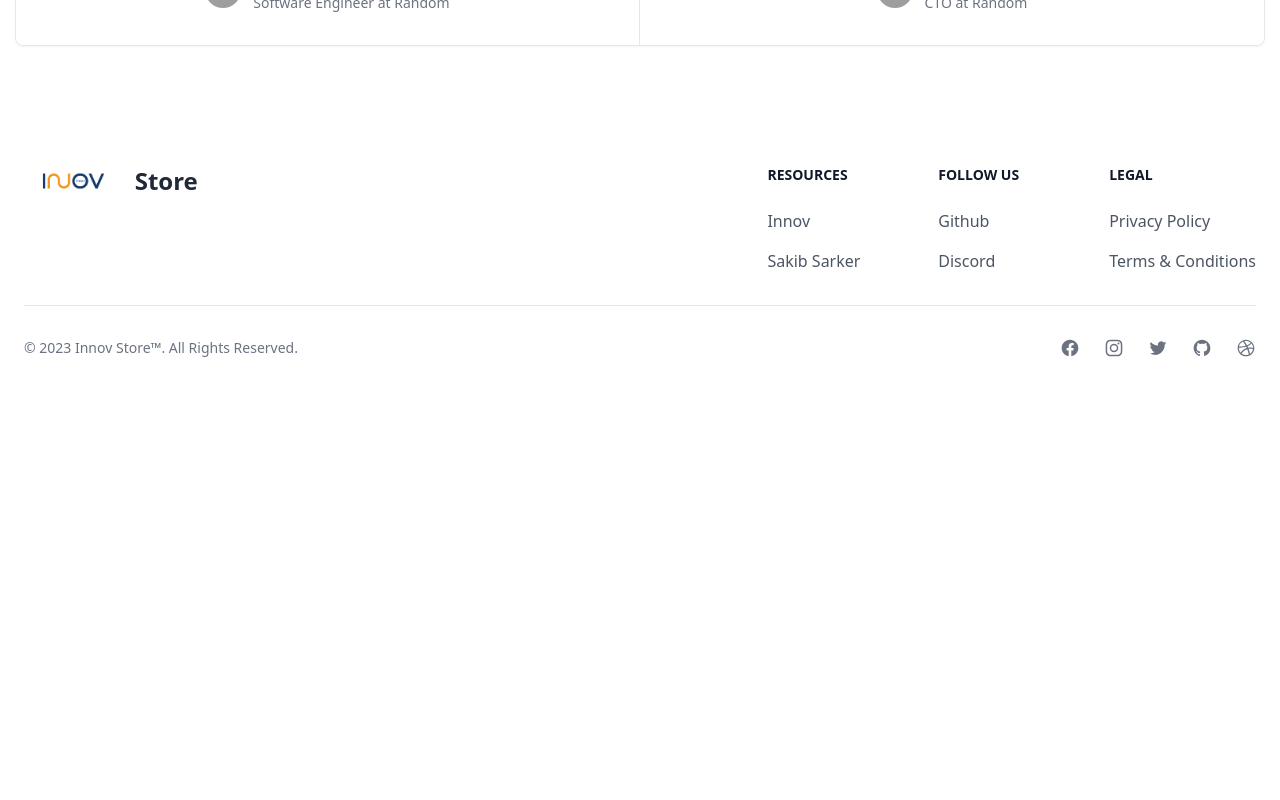
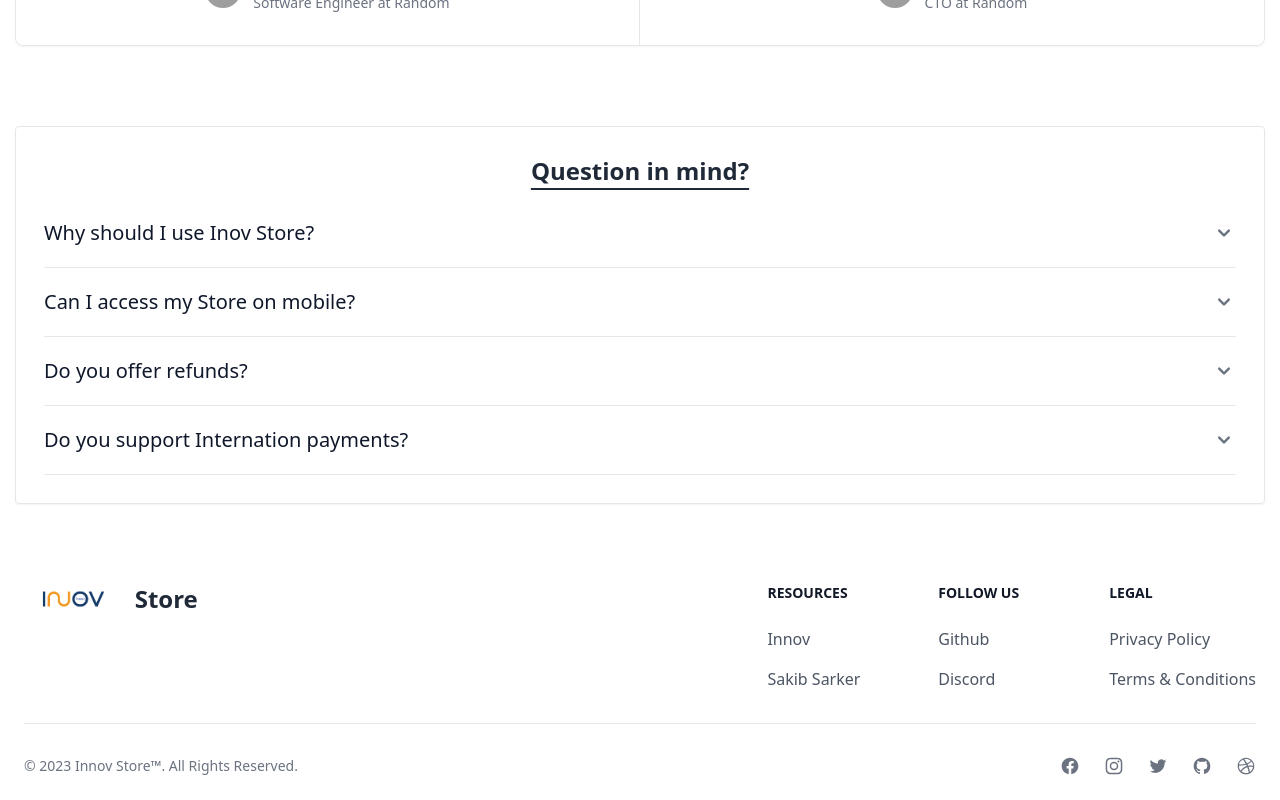
Before and after one commit to sakibsarker/Inov-Store_Ecommerce, a React (Create React App) app: page / in a window 1280 px wide. Shown: the part 2000-2800 px from the top of the page. Before the commit the page ends 2382 px from the top, so only its background shows below. Built offline with nearby package versions, Linux system fonts and the light colour scheme; grey boxes are pictures that could not be loaded.

Commit message:
faq page

```diff
--- a/src/pages/Home/HomePage.js
+++ b/src/pages/Home/HomePage.js
@@ -1,12 +1,14 @@
 import HeroSec from './components/HeroSec'
 import FeaturedProduct from './components/FeaturedProduct'
 import Testimonial from './components/Testimonial'
+import Faq from './components/Faq'
 export const HomePage = () => {
   return (
     <main>
         <HeroSec/>
         <FeaturedProduct/>
         <Testimonial/>
+        <Faq/>
     </main>
   )
 }
--- /dev/null
+++ b/src/pages/Home/components/Accordion.js
@@ -0,0 +1,27 @@
+import { useState } from "react"
+
+
+const Accordion = ({faq}) => {
+  const{question,answer}=faq;
+  const[show,setShow]=useState(false)
+  return (
+    <div>
+            <h2 id="accordion-flush-heading-1">
+                <button onClick={() => setShow(!show)} type="button" className="text-lg flex items-center justify-between w-full py-5 font-medium text-left text-gray-500 border-b border-gray-200 dark:border-gray-700 dark:text-gray-400" data-accordion-target="#accordion-flush-body-1" aria-expanded="true" aria-controls="accordion-flush-body-1">
+                    <span className="text-xl text-slate-900 dark:text-white">{question}</span>
+                    { !show && <svg data-accordion-icon className="w-6 h-6 shrink-0" fill="currentColor" viewBox="0 0 20 20" xmlns="http://www.w3.org/2000/svg"><path fillRule="evenodd" d="M5.293 7.293a1 1 0 011.414 0L10 10.586l3.293-3.293a1 1 0 111.414 1.414l-4 4a1 1 0 01-1.414 0l-4-4a1 1 0 010-1.414z" clipRule="evenodd"></path></svg> }
+                    { show && <svg data-accordion-icon className="rotate-180 w-6 h-6 shrink-0" fill="currentColor" viewBox="0 0 20 20" xmlns="http://www.w3.org/2000/svg"><path fillRule="evenodd" d="M5.293 7.293a1 1 0 011.414 0L10 10.586l3.293-3.293a1 1 0 111.414 1.414l-4 4a1 1 0 01-1.414 0l-4-4a1 1 0 010-1.414z" clipRule="evenodd"></path></svg> }
+                </button>
+            </h2>
+            { show && (
+                <div id="accordion-flush-body-1" className="" aria-labelledby="accordion-flush-heading-1">
+                    <div className="py-5 border-b border-gray-200 dark:border-gray-700">
+                        <p className="text-lg mb-2 text-gray-500 dark:text-gray-400">{answer}</p>
+                    </div>
+                </div>
+            ) }
+        </div>
+  )
+}
+
+export default Accordion
--- a/src/pages/Home/components/Faq.js
+++ b/src/pages/Home/components/Faq.js
@@ -0,0 +1,41 @@
+import Accordion from "./Accordion";
+
+const Faq = () => {
+    const faqs = [
+        {
+          "id": 1,
+          "question": "Why should I use Inov Store?",
+          "answer": "Lorem ipsum, dolor sit amet consectetur adipisicing elit. Repellendus earum dicta nesciunt, nulla alias consequuntur cumque incidunt saepe mollitia esse! Magni praesentium delectus excepturi nostrum illo repellendus cum eius neque, aperiam dolores quaerat quis dolore magnam doloremque minus sint nemo qui necessitatibus at. Perspiciatis, corrupti cum labore quos odio porro!"
+        },
+        {
+          "id": 2,
+          "question": "Can I access my Store on mobile?",
+          "answer": "Lorem ipsum dolor sit amet consectetur adipisicing elit. At accusamus nobis tempore perferendis qui, quam, atque reprehenderit vero quaerat, assumenda pariatur eveniet. Maxime eaque, neque corrupti ad minus repudiandae consectetur!"
+        },
+        {
+          "id": 3,
+          "question": "Do you offer refunds?",
+          "answer": "Lorem ipsum dolor sit amet, consectetur adipisicing elit. Esse iste dolor deserunt expedita quam fugit et inventore amet pariatur. Animi."
+        },
+        {
+          "id": 4,
+          "question": "Do you support Internation payments?",
+          "answer": "Lorem ipsum dolor sit amet, consectetur adipisicing elit. Esse iste dolor deserunt expedita quam fugit et inventore amet pariatur. Animi."
+        }
+    ];
+
+
+  return (
+    <section className="my-10 p-7 border rounded dark:border-slate-700 shadow-sm">
+    <h1 className="text-2xl text-center font-semibold dark:text-slate-100 mb-3 underline underline-offset-8">Question in mind?</h1>
+          <div className="" id="accordion-flush" data-accordion="collapse" data-active-classes="bg-white dark:bg-gray-900 text-gray-900 dark:text-white" data-inactive-classes="text-gray-500 dark:text-gray-400">
+          {
+            faqs.map((faq)=>(<Accordion key={faq.id} faq={faq}/>))
+          }
+          </div>
+    </section>
+
+  )
+}
+
+export default Faq
```
